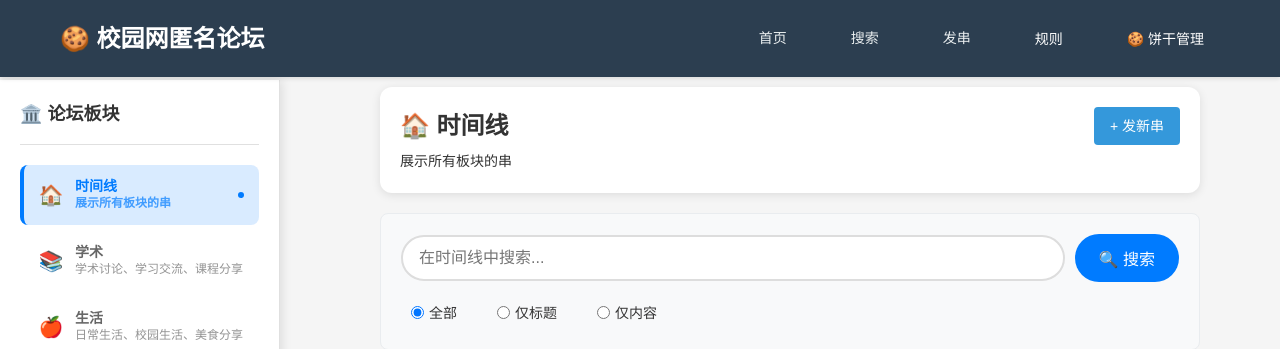
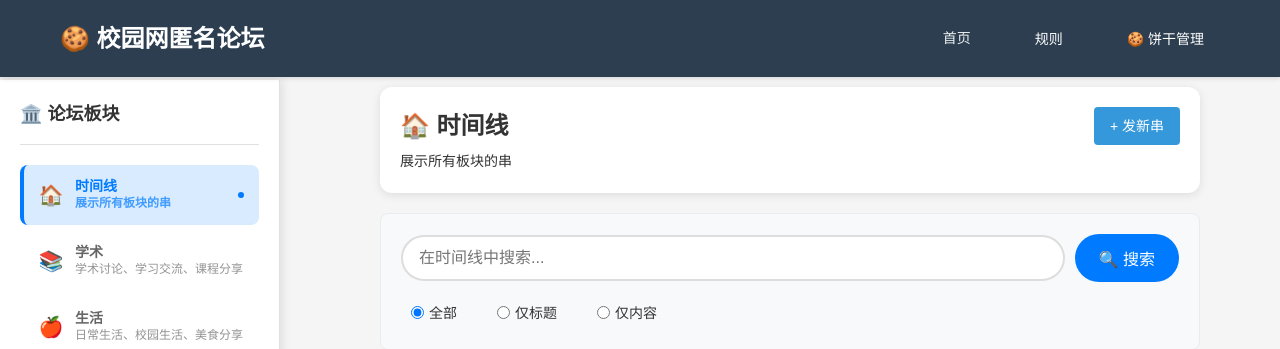
Before and after one commit to colaiii/Forum, a Flask app: page / in a window 1280 px wide. Shown: the top 349 px of the page. Run offline with Flask 3, Linux system fonts and the light colour scheme.

Commit message:
优化前端

```diff
--- a/app/templates/base.html
+++ b/app/templates/base.html
@@ -15,8 +15,6 @@
             </h1>
             <nav class="nav">
                 <a href="{{ url_for('main.index') }}" class="nav-link">首页</a>
-                <a href="{{ url_for('main.search') }}" class="nav-link">搜索</a>
-                <a href="{{ url_for('main.new_thread') }}" class="nav-link">发串</a>
                 <button class="nav-link" onclick="showRulesModal()" style="background: none; border: none; color: inherit; cursor: pointer;">规则</button>
                 <button class="nav-link" onclick="showCookieManager()" style="background: none; border: none; color: inherit; cursor: pointer;">🍪 饼干管理</button>
             </nav>
```
